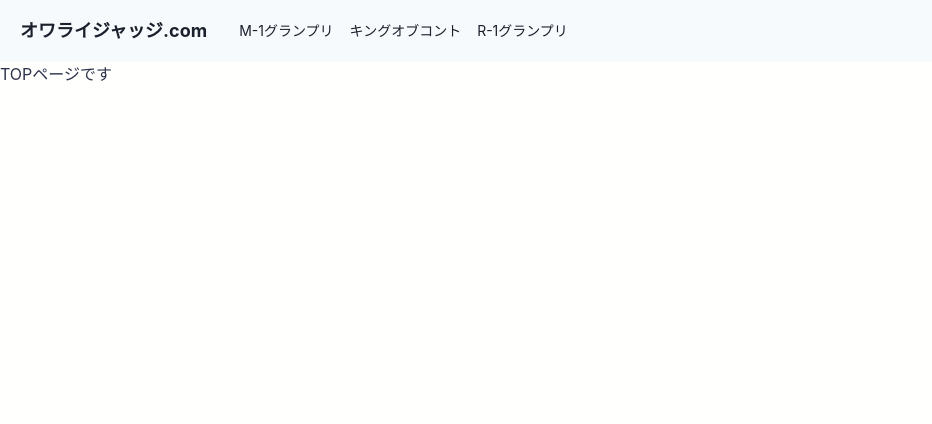
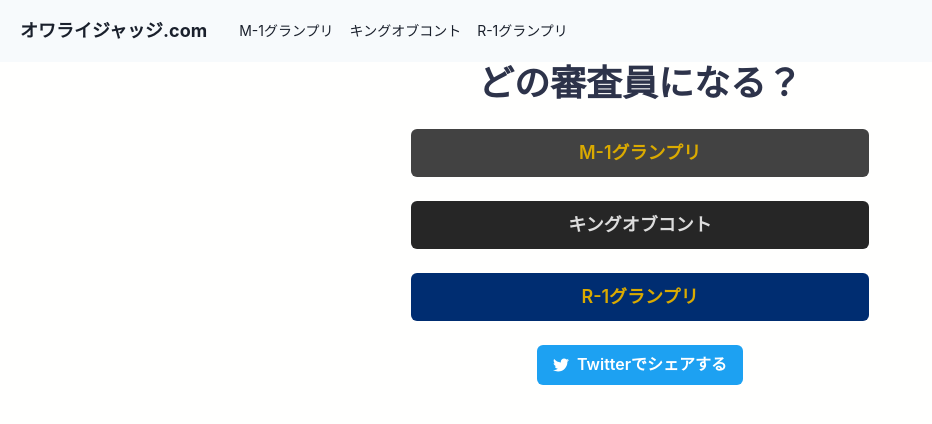
Before and after one commit to en-Barry/owarai_judge_front, a React (Create React App) app: page / in a window 1280 px wide. Shown: the top 424 px of the page, without its empty margins (0-932 px from the left). Built offline with nearby package versions, Linux system fonts and the light colour scheme.

Commit message:
Add: トップページ画面に必要なボタン群を追加

```diff
--- a/package.json
+++ b/package.json
@@ -18,6 +18,7 @@
     "framer-motion": "^4",
     "react": "^17.0.2",
     "react-dom": "^17.0.2",
+    "react-icons": "^4.2.0",
     "react-router-dom": "^5.2.1",
     "react-scripts": "4.0.3",
     "typescript": "^4.1.2",
--- a/src/components/pages/Top.tsx
+++ b/src/components/pages/Top.tsx
@@ -1,7 +1,33 @@
-import { memo, VFC } from "react";
+/* eslint-disable  react-hooks/exhaustive-deps */
+import { memo, useCallback, VFC } from "react";
+import { Button, Container, Heading } from "@chakra-ui/react";
+import { useHistory } from "react-router-dom";
+import { FaTwitter } from "react-icons/fa";
 
 export const Top: VFC = memo(() => {
+  const history = useHistory();
+
+  const onClickM1 = useCallback(() => history.push('/selection/m-1gp'), []);
+  const onClickKing = useCallback(() => history.push('/selection/king-of-conte'), []);
+  const onClickR1 = useCallback(() => history.push('/selection/r-1gp'), []);
+
   return (
-    <p>TOPページです</p>
+    <>
+    <Heading align='center' mb={6}>どの審査員になる？</Heading>
+      <Container align='center'>
+        <Button w='80%' mb={6} p={6} fontSize='lg' bg='#424242' color='#DAAA00' onClick={onClickM1}>
+          M-1グランプリ
+        </Button>
+        <Button w='80%' mb={6} p={6} fontSize='lg' bg='#262626' color='#DDDDDD' onClick={onClickKing}>
+          キングオブコント
+        </Button>
+        <Button w='80%' mb={6} p={6} fontSize='lg' bg='#002D71' color='#DAAA00' onClick={onClickR1}>
+          R-1グランプリ
+        </Button>
+        <Button colorScheme="twitter" leftIcon={<FaTwitter />} mb={6}>
+          Twitterでシェアする
+        </Button>
+      </Container>
+    </>
   )
 });
```
Also changed, not shown: 1 other file (tests, documents, lock files or other folders).
